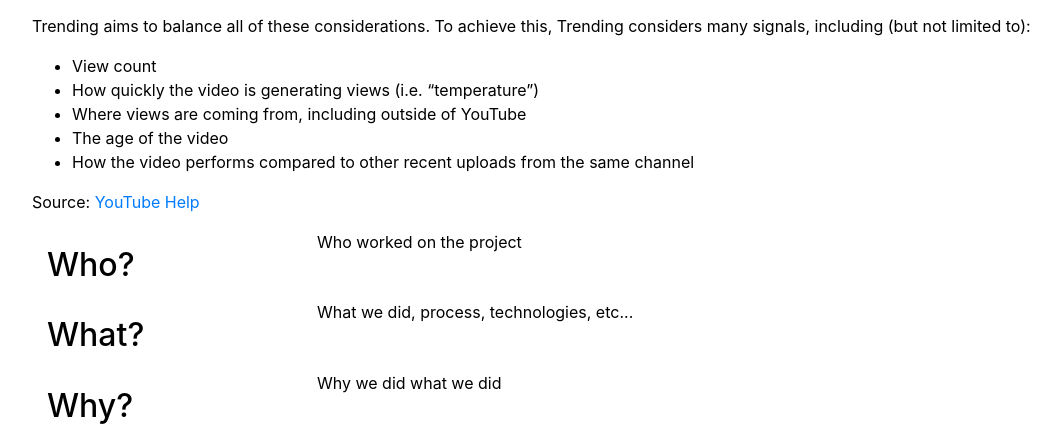
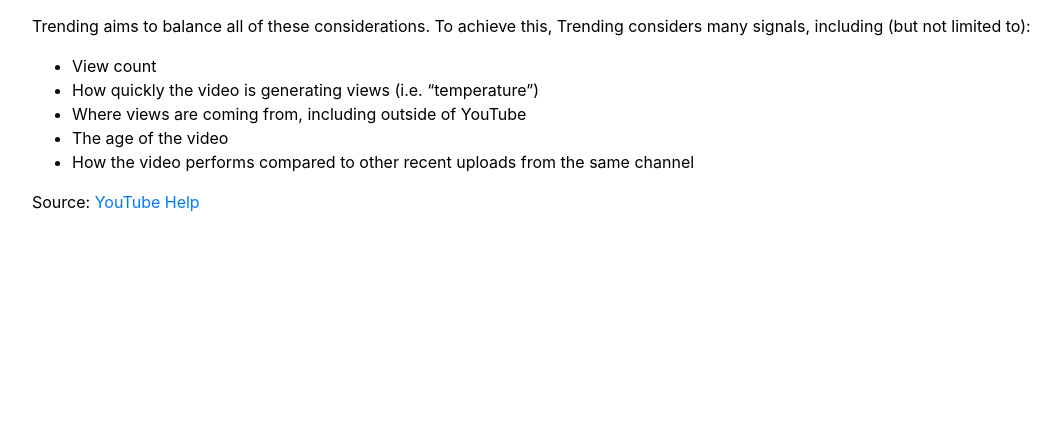
Before and after one commit to jereediv/The_Reason, a Flask app: page / in a window 1280 px wide. Shown: the part 1595-2036 px from the top of the page, without its empty margins (68-1129 px from the left). After the commit the page ends 1807 px from the top, so only its background shows below. Run offline with Flask 2, Linux system fonts and the light colour scheme; parts of the project's set-up code (start-up, migrations or seed data) failed here and were passed over.

Commit message:
fixing small requirement and code issues for heroku

```diff
--- a/webpage_structure/app.py
+++ b/webpage_structure/app.py
@@ -45,4 +45,4 @@ def predict2():
 
 
 if __name__ == "__main__":
-    app.run(port=5501, debug=True)
+    app.run(debug=True)
--- a/webpage_structure/requirements.txt
+++ b/webpage_structure/requirements.txt
@@ -1,7 +1,9 @@
-Flask
+flask
 gunicorn
 numpy
 sqlalchemy
 bson
 pymongo
 dnspython
+joblib==1.0.1
+sklearn
--- a/webpage_structure/templates/index.html
+++ b/webpage_structure/templates/index.html
@@ -266,31 +266,7 @@
       <p>Source: <a href="https://support.google.com/youtube/answer/7239739?hl=en" target="_blank">YouTube Help</a></p>
   </div>
 
-  <div class="container-fluid">
-    <div class="row">
-      <div class="col-sm-3">
-        <p><h2>Who?</h2></p>
-      </div>
-      <div class="col-md-6">
-        <p>Who worked on the project</p>
-      </div>
-    </div>
-    <div class="row">
-      <div class="col-sm-3">
-        <p><h2>What?</h2></p>
-      </div>
-      <div class="col-md-6">
-        <p>What we did, process, technologies, etc...</p>
-      </div>
-    </div>
-    <div class="row">
-      <div class="col-sm-3">
-        <p><h2>Why?</h2></p>
-      </div>
-      <div class="col-md-6">
-        <p>Why we did what we did</p>
-      </div>
-    </div>
+
 
   </div>
 </body>
```
Also changed, not shown: 1 other file.
